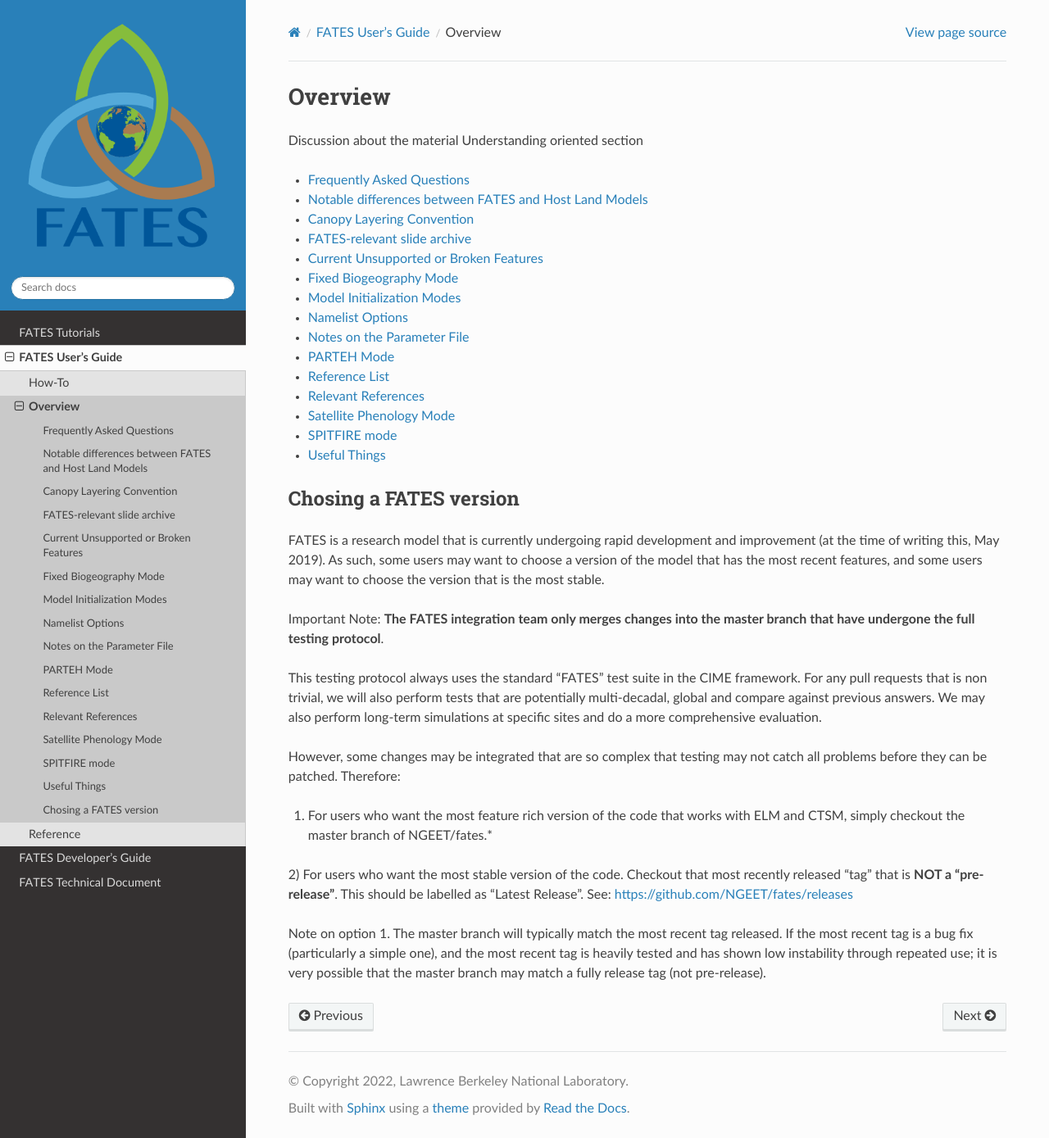
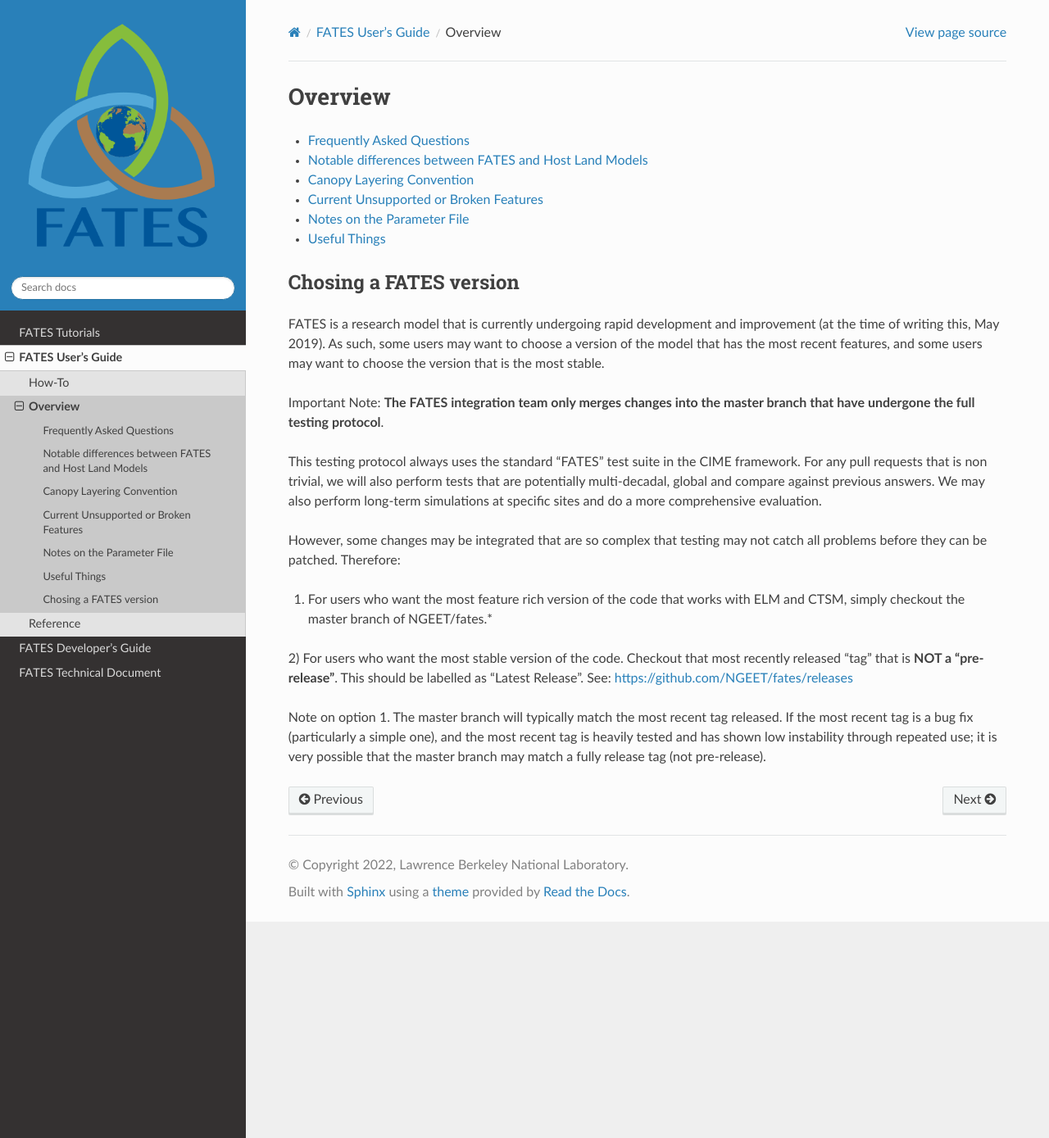
Before and after one commit to NGEET/fates-users-guide, a Sphinx documentation site: the page built from docs/source/user/overview.rst, in a window 1280 px wide and 1389 px high. Shown: the whole window at 82% size. Built offline with Sphinx 7.4.7 and the Read the Docs theme 3.1.0, drawn with Linux system fonts in a browser that asks for light colours.

Commit message:
Create namelist option subsection to the user section
This also moves some references from user to the References subsection.

```diff
--- a/docs/source/user/overview.rst
+++ b/docs/source/user/overview.rst
@@ -1,9 +1,5 @@
 Overview
 ========
-
-Discussion about the material
-Understanding oriented section
-
 
 .. toctree::
    :maxdepth: 1
@@ -11,17 +7,8 @@
    faq
    notable
    Canopy-Layering-Convention
-   Communal-slides-related-to-FATES
    Current-Unsupported-or-Broken-Features
-   Fixed-Biogeography-Mode
-   Model-Initialization-Modes
-   Namelist-Options-and-Run-Time-Modes
    Notes-on-the-Parameter-File
-   PARTEH-Modes
-   Reference-List
-   Relevant-References
-   SP-(satellite-phenology)-mode
-   SPITFIRE-Namelist-Options
    Useful-Stuff
 
 Chosing a FATES version
--- a/docs/source/user/reference.rst
+++ b/docs/source/user/reference.rst
@@ -8,3 +8,4 @@
 
    release-tags-compat-table
    HLM-FATES-PFT-map
+   Communal-slides-related-to-FATES
```
Also changed, not shown: docs/source/user/namelist-overview.rst (added, +21 -0 lines).
